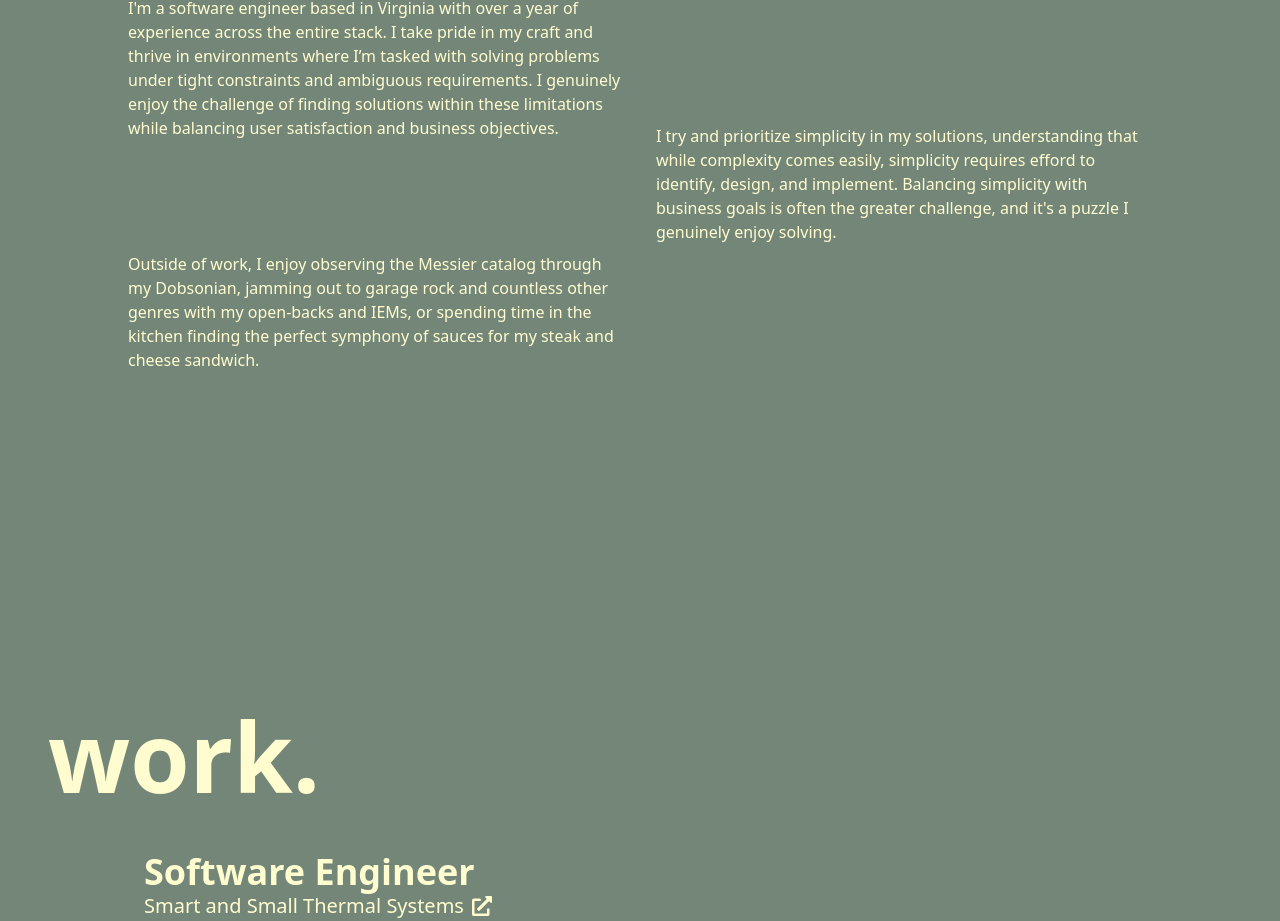
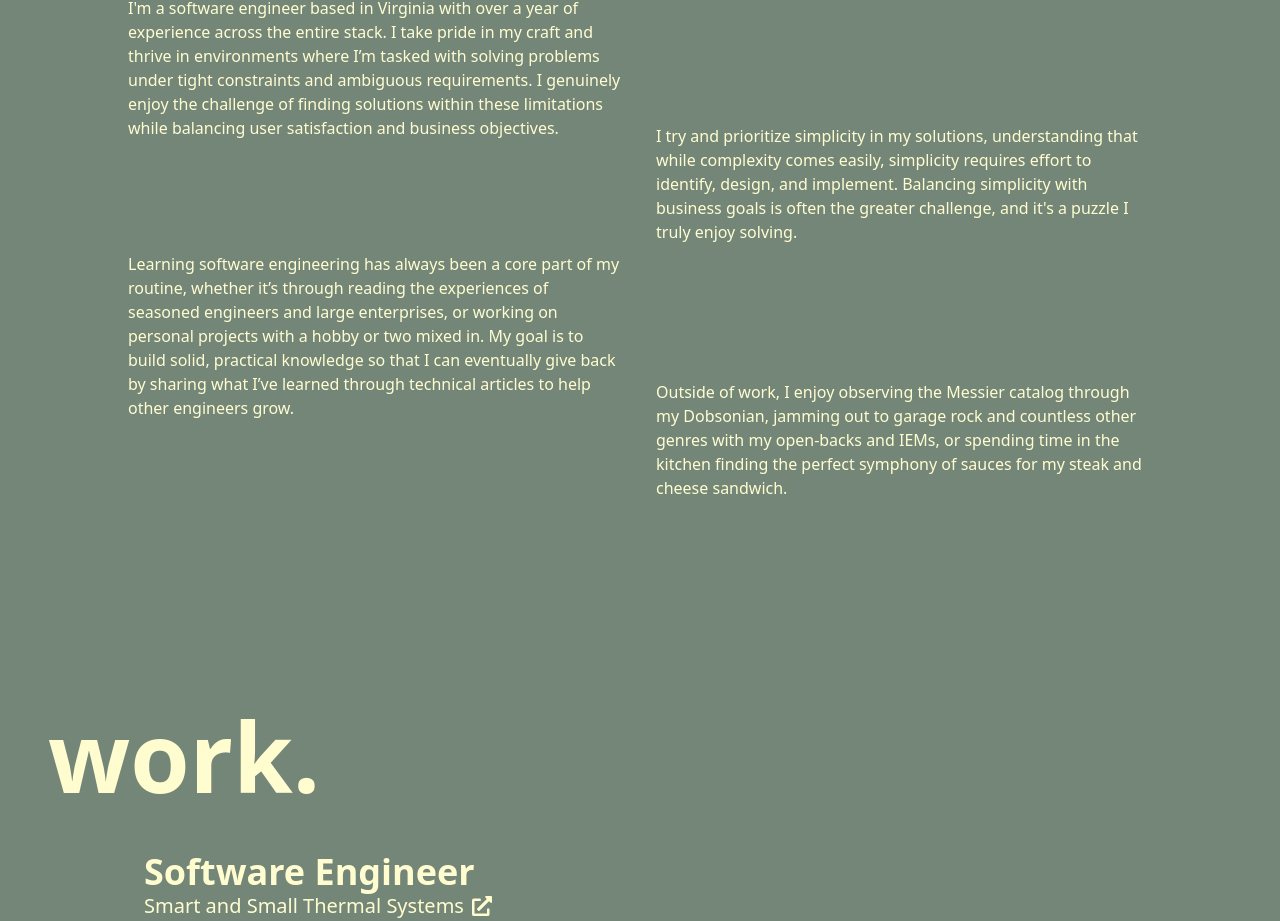
Before and after one commit to ris-tlp/ris-tlp.github.io, a React (Vite) app: page / in a window 1280 px wide. Shown: the part 980-1901 px from the top of the page. Built offline with nearby package versions, Linux system fonts and the light colour scheme; a web font is replaced by a local one.

Commit message:
Add another paragraph to about me

```diff
--- a/src/components/About.tsx
+++ b/src/components/About.tsx
@@ -1,8 +1,8 @@
 export default function About() {
   let aboutMeItems: string[] = [
     "I'm a software engineer based in Virginia with over a year of experience across the entire stack. I take pride in my craft and thrive in environments where I’m tasked with solving problems under tight constraints and ambiguous requirements. I genuinely enjoy the challenge of finding solutions within these limitations while balancing user satisfaction and business objectives.",
-    "I try and prioritize simplicity in my solutions, understanding that while complexity comes easily, simplicity requires efford to identify, design, and implement. Balancing simplicity with business goals is often the greater challenge, and it's a puzzle I genuinely enjoy solving.",
-    // "Software engineering has always been a core part of my routine, whether it’s learning from the experiences of seasoned engineers and large enterprises, or working on personal projects with a hobby or two mixed in. My goal is to build solid, practical knowledge so that I can eventually give back by sharing what I’ve learned through technical articles to help other engineers grow.",
+    "I try and prioritize simplicity in my solutions, understanding that while complexity comes easily, simplicity requires effort to identify, design, and implement. Balancing simplicity with business goals is often the greater challenge, and it's a puzzle I truly enjoy solving.",
+    "Learning software engineering has always been a core part of my routine, whether it’s through reading the experiences of seasoned engineers and large enterprises, or working on personal projects with a hobby or two mixed in. My goal is to build solid, practical knowledge so that I can eventually give back by sharing what I’ve learned through technical articles to help other engineers grow.",
     "Outside of work, I enjoy observing the Messier catalog through my Dobsonian, jamming out to garage rock and countless other genres with my open-backs and IEMs, or spending time in the kitchen finding the perfect symphony of sauces for my steak and cheese sandwich."
   ];
 
```
